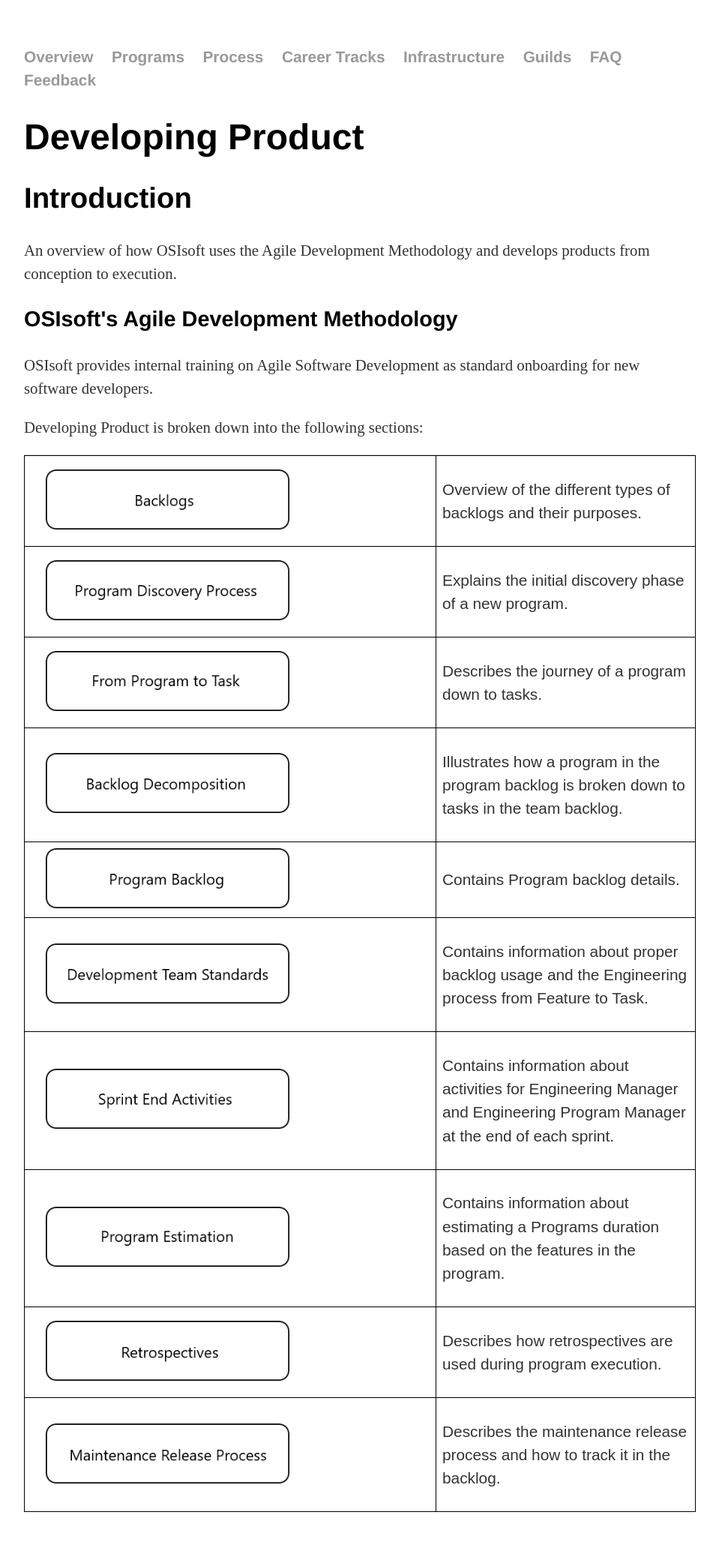
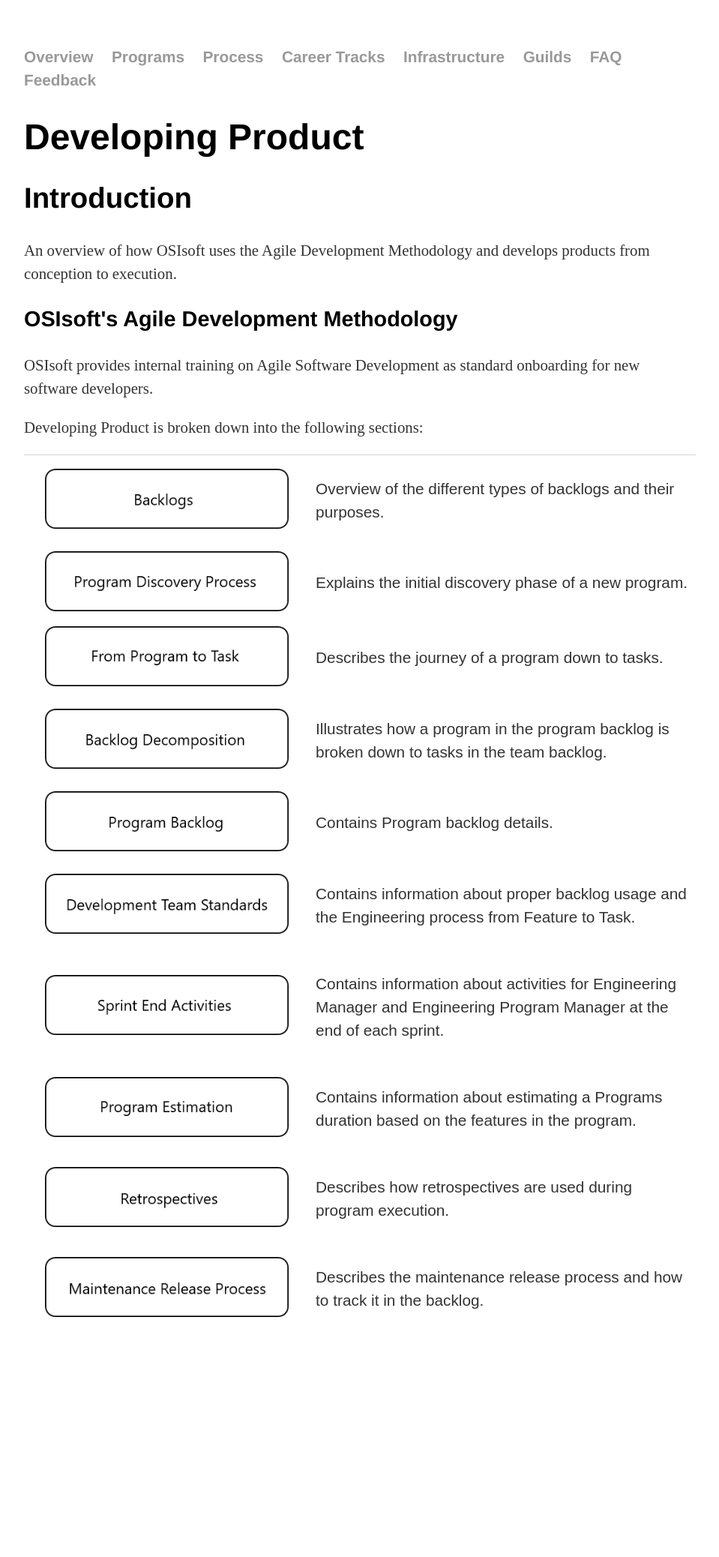
Before and after one commit to OSIEng/osieng.github.io, a Jekyll site: the page built from process/index.html, in a window 1280 px wide. Shown: the whole page at 75% size, without its empty margins (160-1119 px from the left). Built offline with Jekyll 4.4.1, drawn with Linux system fonts in a browser that asks for light colours; after the commit the page ends 1838 px from its top, so only the background shows below that.

Commit message:
process-table-fix
Removed border and auto-fit the first column on the process page

```diff
--- a/process/index.html
+++ b/process/index.html
@@ -6,14 +6,13 @@
 table {
     font-family: arial, sans-serif;
     border-collapse: collapse;
-	border: 1px solid;
+	border: none;
     width: 100%;
 }
-td, th {
-    border: 1px solid;
+td {
+    border: none;
     text-align: left;
     padding: 8px;
-	width: 20%;
 }
 </style>
 
@@ -33,10 +32,10 @@
 
 <table>
 	<tr>
-		<td><a href="/backlogs">
+		<td class="block" style="width:auto"><a href="/backlogs">
 			<img src="/images/Backlogs.PNG" alt="Backlogs" style="height:80px" hspace="20">
 		</a></td>
-		<td><p>Overview of the different types of backlogs and their purposes.</p></td>
+		<td class="block" style="width:100%"><p>Overview of the different types of backlogs and their purposes.</p></td>
 	</tr>
 	<tr>
 		<td><a href="/program_discovery_process">
```
